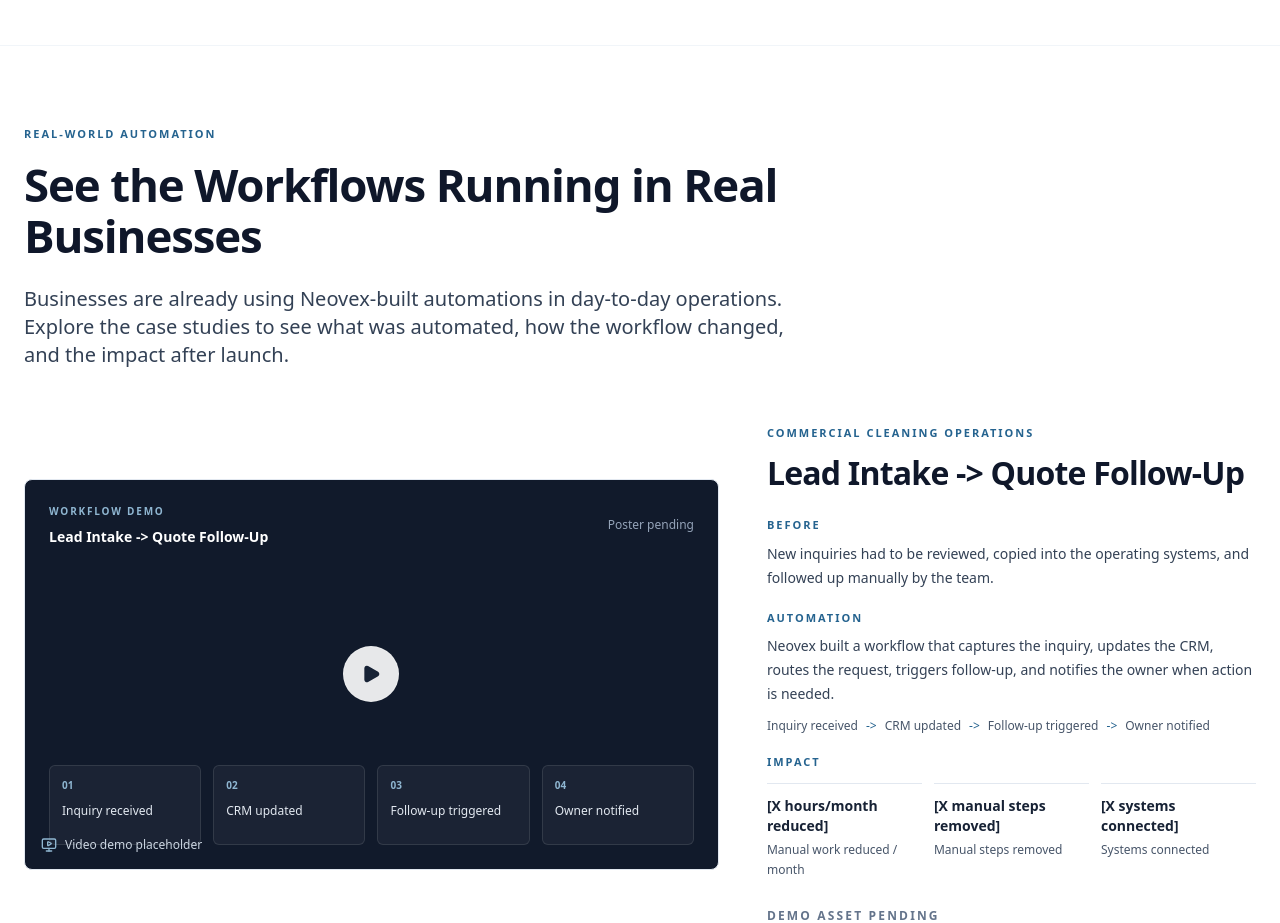
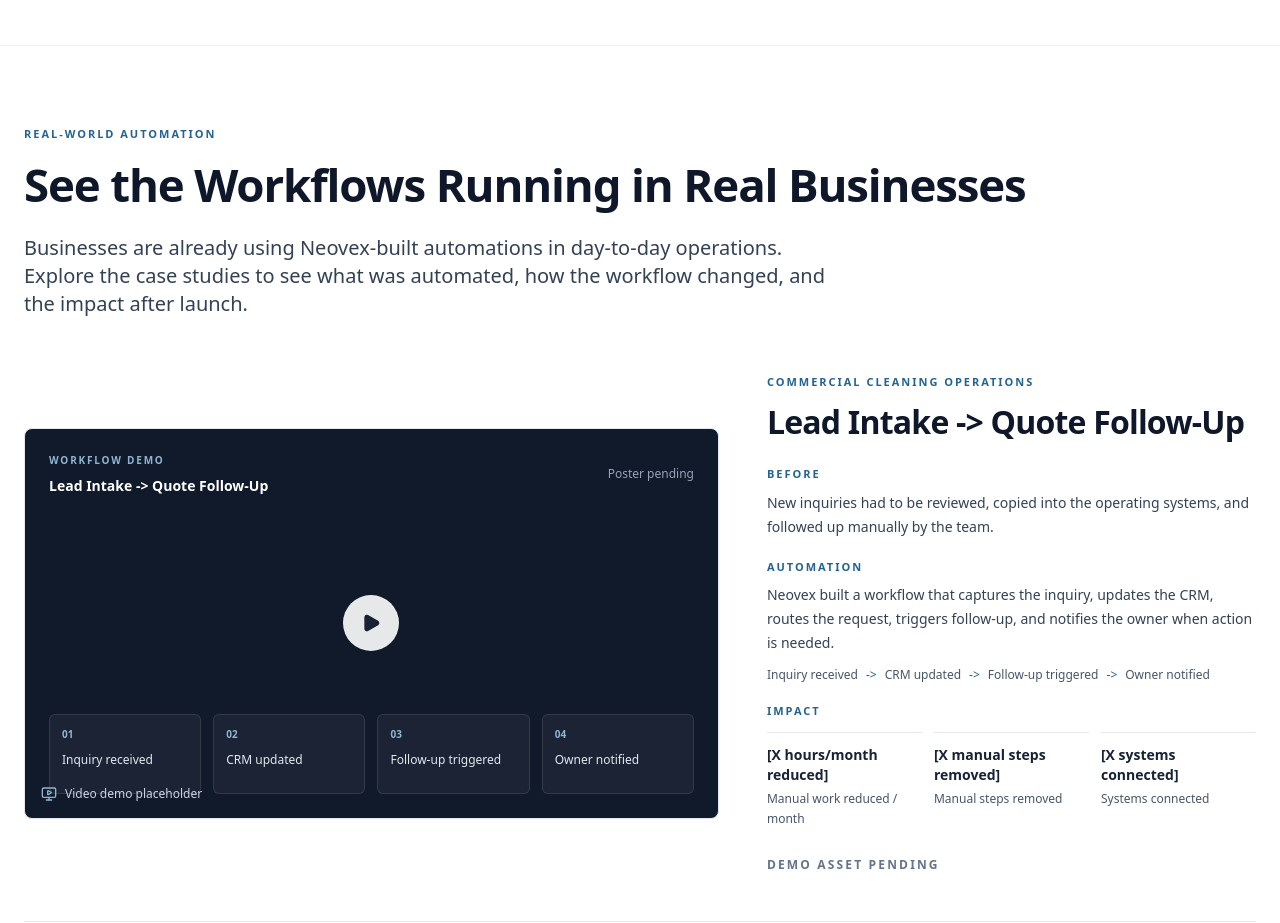
Before and after one commit to VVG-1/neovex-site, a React (Vite) app: page / in a window 1280 px wide. Shown: the part 3340-4263 px from the top of the page. Built offline with nearby package versions, Linux system fonts and the light colour scheme.

Commit message:
Widen workflow proof header

```diff
--- a/src/components/WorkflowProof.jsx
+++ b/src/components/WorkflowProof.jsx
@@ -62,7 +62,7 @@
   return (
     <section id="results" className="bg-white py-20 px-6 border-t border-slate-100 scroll-mt-28 md:scroll-mt-32">
       <div className="max-w-[1360px] mx-auto">
-        <div className="max-w-3xl">
+        <div className="max-w-[1320px]">
           <div className="text-[11px] font-semibold uppercase tracking-[0.18em] text-[#25638f]">
             REAL-WORLD AUTOMATION
           </div>
@@ -70,7 +70,7 @@
           <h2 className="mt-4 text-3xl md:text-[2.85rem] md:leading-[1.12] font-bold text-slate-900 tracking-tight">
             See the Workflows Running in Real Businesses
           </h2>
-          <p className="mt-6 text-lg md:text-xl leading-relaxed text-slate-700">
+          <p className="mt-6 max-w-[820px] text-lg md:text-xl leading-relaxed text-slate-700">
             Businesses are already using Neovex-built automations in day-to-day operations. Explore the case studies to see what was automated, how the workflow changed, and the impact after launch.
           </p>
         </div>
```
